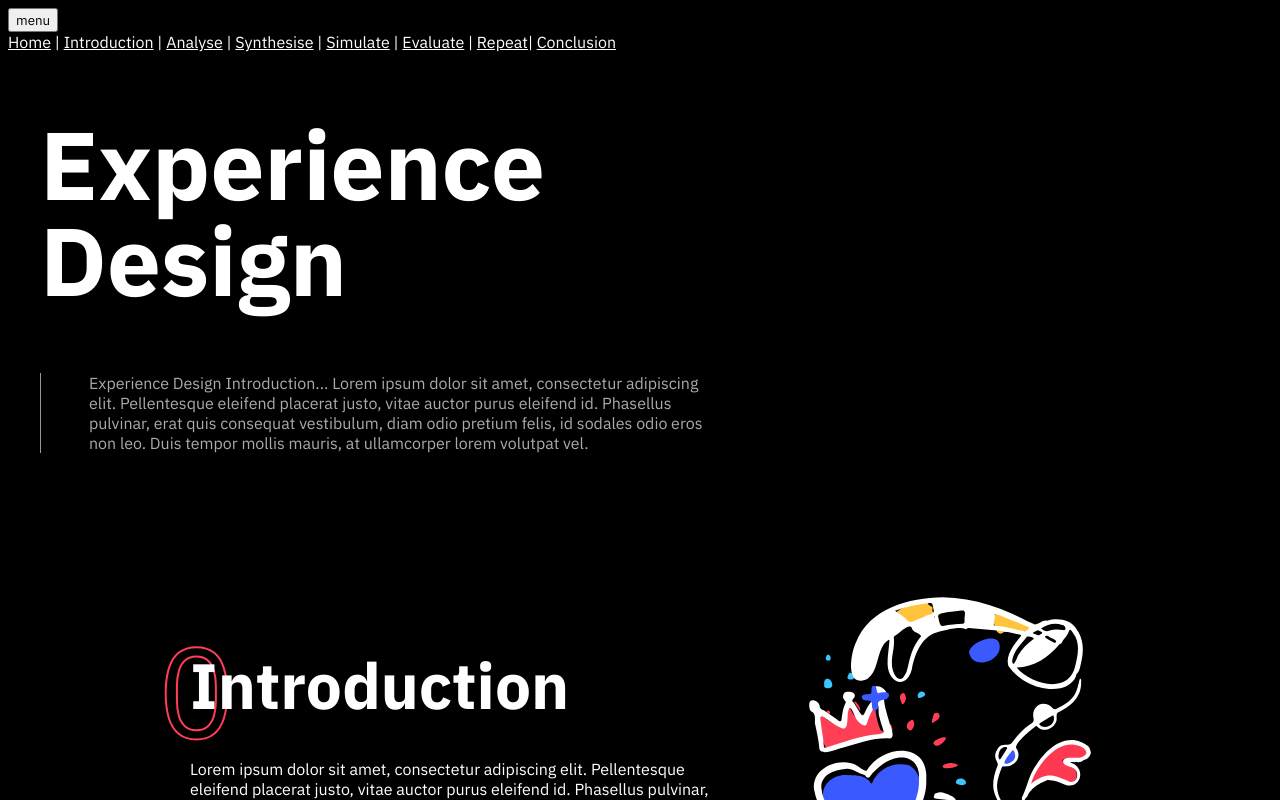
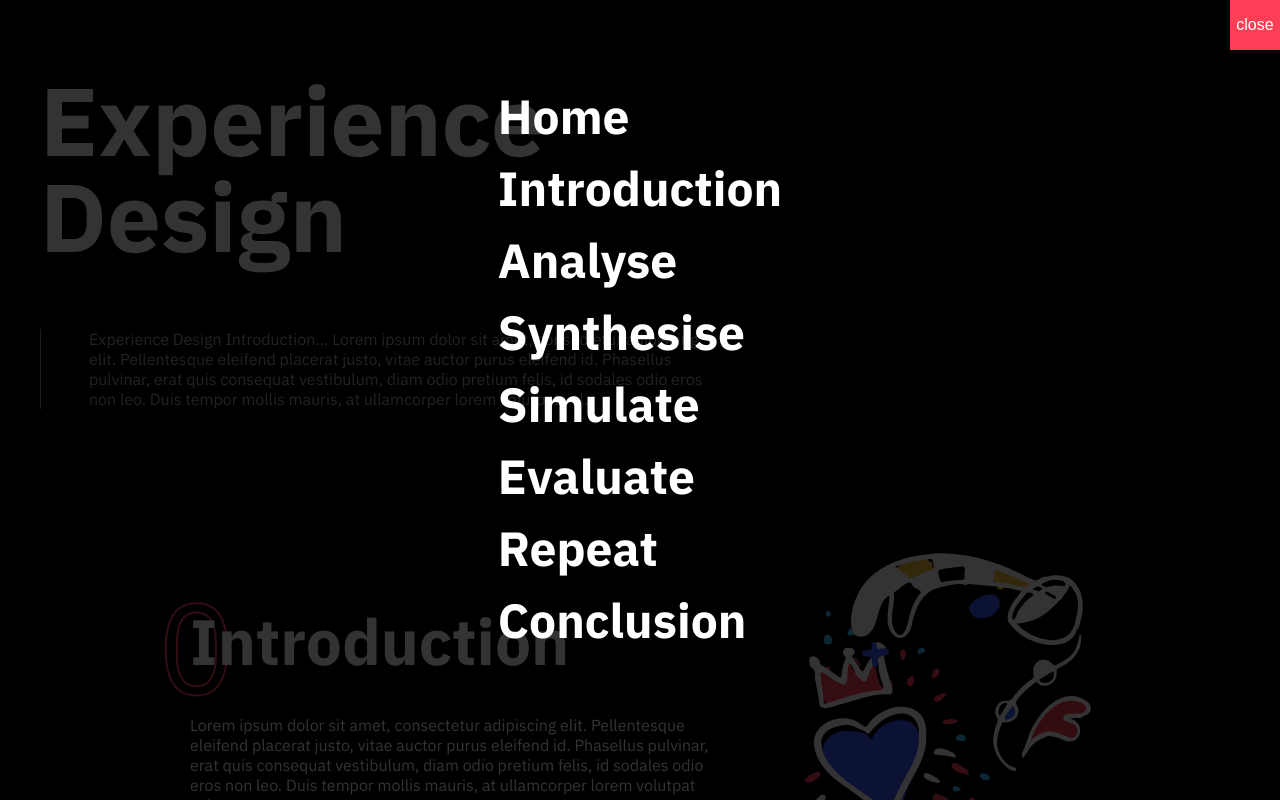
Before and after one commit to nwesthoff/ra-experience-design, a Next.js app: page / in a window 1280 px wide. Both pictures are taken after a click on the button "menu". Shown: the top 800 px of the page. Built offline with nearby package versions, Linux system fonts and the light colour scheme.

Commit message:
💅🏻 Style nav

```diff
--- a/components/Layout.tsx
+++ b/components/Layout.tsx
@@ -10,7 +10,7 @@ type Props = {
 
 const Layout: React.FunctionComponent<Props> = ({
   children,
-  title = "This is the default title",
+  title = "RA Experience Design",
 }) => {
   return (
     <div>
--- a/components/Nav.tsx
+++ b/components/Nav.tsx
@@ -2,57 +2,128 @@ import React from "react";
 import Link from "next/link";
 import styled from "styled-components";
 import { useState } from "react";
+import { theme } from "../config/theme";
 
-const NavCollapseButton = styled.button`
-  color: black;
+const NavCollapse = styled.div`
+  position: fixed;
+  z-index: 98;
+  top: 0;
+  bottom: 0;
+  left: 0;
+  right: 0;
+  background: rgba(0, 0, 0, 0.8);
+  padding: 2rem;
+  font-size: 3rem;
+  font-weight: 600;
+  display: flex;
+  justify-content: center;
+
+  ul {
+    list-style: none;
+    line-height: 1.5em;
+    padding-left: 0;
+  }
+
+  a {
+    text-decoration: none;
+
+    &:hover {
+      color: ${theme.colors.primary};
+    }
+  }
+
+  @media (max-width: ${theme.breakpoints.phone}px) {
+    font-size: 2.4rem;
+  }
+`;
+
+const NavBar = styled.div`
+  display: flex;
+  justify-content: flex-end;
+`;
+
+const NavToggle = styled.button`
+  position: fixed;
+  top: 0;
+  right: 0;
+  z-index: 99;
+  display: inline-block;
+  border: none;
+  margin: 0;
+  text-decoration: none;
+  background: ${theme.colors.primary};
+  color: #ffffff;
+  font-family: sans-serif;
+  font-size: 1rem;
+  line-height: 1;
+  cursor: pointer;
+  text-align: center;
+  transition: background 250ms ease-in-out, transform 150ms ease;
+  -webkit-appearance: none;
+  -moz-appearance: none;
+  height: 50px;
+  width: 50px;
 `;
 export default function Nav() {
   const [menuOpen, setMenuOpen] = useState(false);
 
   return (
-    <div>
-      <NavCollapseButton
+    <NavBar>
+      <NavToggle
         onClick={() => {
           setMenuOpen(!menuOpen);
         }}
       >
-        menu
-      </NavCollapseButton>
+        {menuOpen ? "close" : "menu"}
+      </NavToggle>
       {menuOpen ? (
         <nav>
+          <NavCollapse>
+            <ul>
+              <li>
                 <Link href="/">
                   <a>Home</a>
-          </Link>{" "}
-          |{" "}
+                </Link>
+              </li>
+              <li>
                 <Link href="/chapters/0-introduction">
                   <a>Introduction</a>
-          </Link>{" "}
-          |{" "}
+                </Link>
+              </li>
+              <li>
                 <Link href="/chapters/1-analyse">
                   <a>Analyse</a>
-          </Link>{" "}
-          |{" "}
+                </Link>
+              </li>
+              <li>
                 <Link href="/chapters/2-synthesise">
                   <a>Synthesise</a>
-          </Link>{" "}
-          |{" "}
+                </Link>
+              </li>
+              <li>
                 <Link href="/chapters/3-simulate">
                   <a>Simulate</a>
-          </Link>{" "}
-          |{" "}
+                </Link>
+              </li>
+              <li>
                 <Link href="/chapters/4-evaluate">
                   <a>Evaluate</a>
-          </Link>{" "}
-          |{" "}
+                </Link>
+              </li>
+              <li>
                 <Link href="/chapters/5-repeat">
                   <a>Repeat</a>
                 </Link>
-          |{" "}
+              </li>
+              <li>
                 <Link href="/chapters/6-conclusion">
                   <a>Conclusion</a>
                 </Link>
+              </li>
+            </ul>
+          </NavCollapse>
         </nav>
       ) : null}
-    </div>
+    </NavBar>
   );
 }
```
Lines whose indentation alone changed are shown as unchanged.
